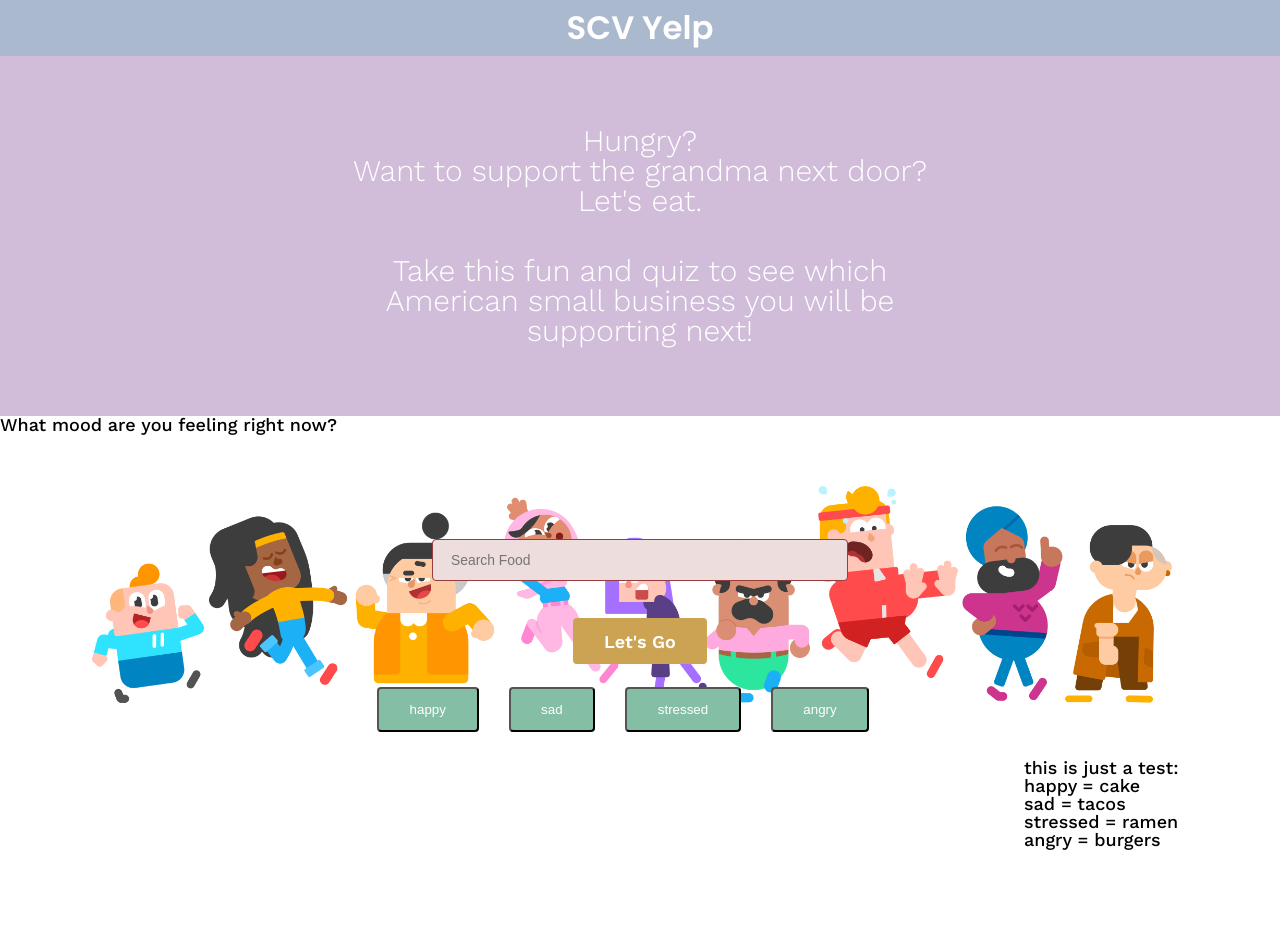
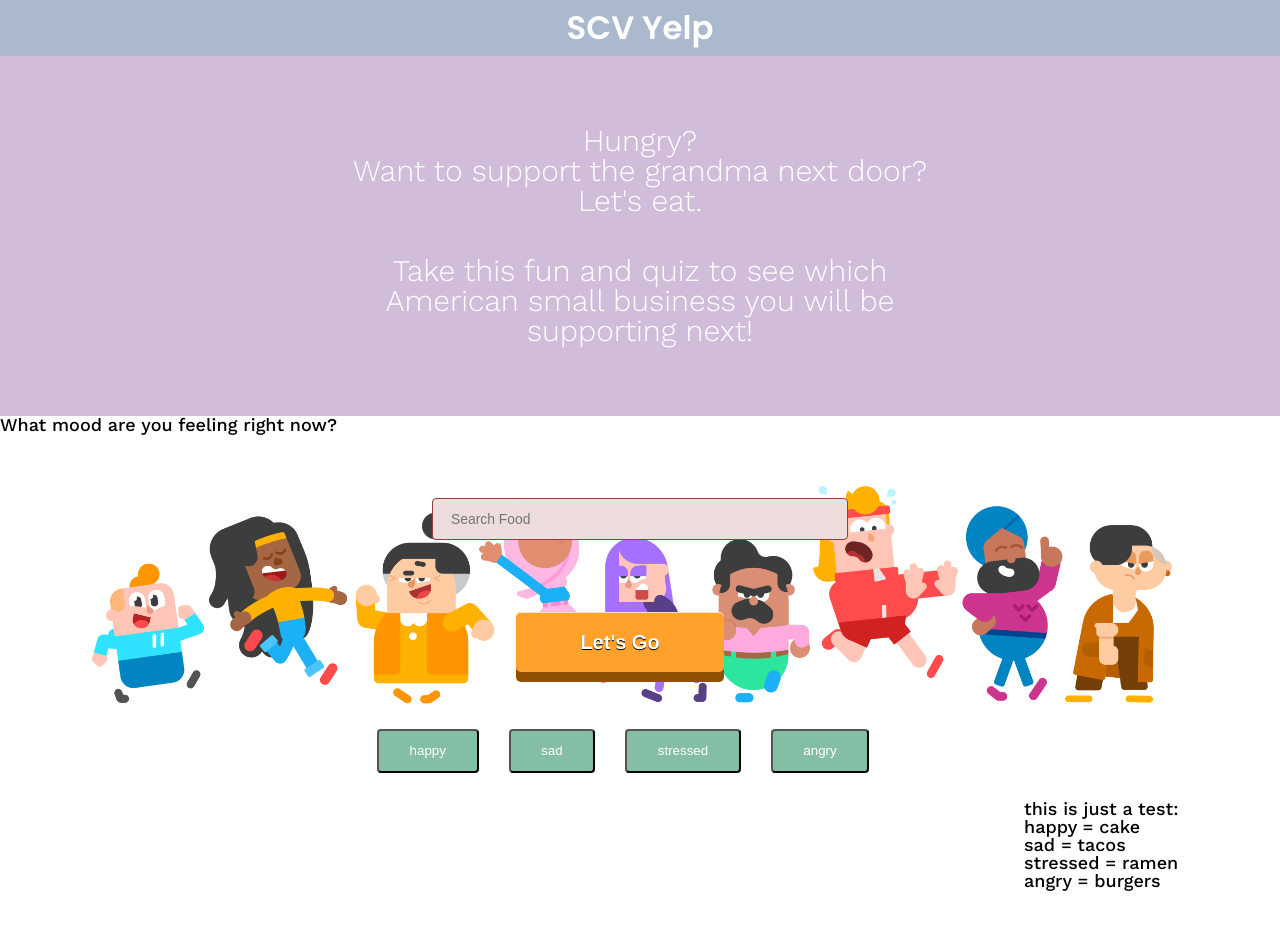
Before and after one commit to alyssacheng15/foodymoody, a React (Create React App) app: page / in a window 1280 px wide. Shown: the top 930 px of the page. Built offline with nearby package versions, Linux system fonts and the light colour scheme.

Commit message:
search button animation

```diff
--- a/src/App.js
+++ b/src/App.js
@@ -24,8 +24,8 @@
       <div className="App">
         <h1>SCV Yelp</h1>
 
-        <div class="quizIntroduction">
-          <div class="quizIntroductionText">
+        <div className="quizIntroduction">
+          <div className="quizIntroductionText">
           <p>
             Hungry?<br></br>
             Want to support the grandma next door?<br></br>
@@ -33,14 +33,14 @@
           </p>
           </div>
 
-          <div class="quizIntroductionText">
+          <div className="quizIntroductionText">
             <p>
               Take this fun and quiz to see which American small business you will be supporting next!
             </p>
           </div>
         </div>
 
-        <div class="moodBoard">
+        <div className="moodBoard">
           <h3>What mood are you feeling right now?</h3>
         </div>
 
--- a/src/components/SearchBar/SearchBar.css
+++ b/src/components/SearchBar/SearchBar.css
@@ -59,11 +59,11 @@
     margin-right: 0;
   }
 
-  .SearchBar-submit {
+  .button1 {
     text-align: center;
   }
 
-  .SearchBar-submit a {
+  .button1 a {
     border-radius: 4px;
     padding: .72rem 1.7rem;
     background-color: #cca353;
@@ -71,11 +71,63 @@
     font-weight: 600;
     transition: background-color .5s;
     text-decoration: none;
+    margin-left: 40%;
   }
 
-  .SearchBar-submit a:hover {
-    cursor: pointer;
-    background-color: #a7874b;
+  .button1 a:hover {
+    background-color: #e2c48d;
+  }
+
+  .button1{
+    position:relative;
+    display:inline-block;
+    margin:20px;
+  }
+
+  .button1 a{
+    color:white;
+    font-family:Helvetica, sans-serif;
+    font-weight:bold;
+    font-size:20px;
+    text-align: center;
+    text-decoration:none;
+    background-color:#FFA12B;
+    display:block;
+    position:relative;
+    padding:20px 40px;
+    width: 10vw;
+
+    -webkit-tap-highlight-color: rgba(0, 0, 0, 0);
+    text-shadow: 0px 1px 0px #000;
+    filter: dropshadow(color=#000, offx=0px, offy=1px);
+
+    -webkit-box-shadow:inset 0 1px 0 #FFE5C4, 0 10px 0 #915100;
+    -moz-box-shadow:inset 0 1px 0 #FFE5C4, 0 10px 0 #915100;
+    box-shadow:inset 0 1px 0 #FFE5C4, 0 10px 0 #915100;
+
+    -webkit-border-radius: 5px;
+    -moz-border-radius: 5px;
+    border-radius: 5px;
+  }
+
+  .button1 a:active{
+    top:10px;
+    background-color:#F78900;
+
+    -webkit-box-shadow:inset 0 1px 0 #FFE5C4, inset 0 -3px 0 #915100;
+    -moz-box-shadow:inset 0 1px 0 #FFE5C4, inset 0 -3pxpx 0 #915100;
+    box-shadow:inset 0 1px 0 #FFE5C4, inset 0 -3px 0 #915100;
+  }
+
+  .button1:after{
+    content:"";
+    height:100%;
+    width:100%;
+    padding:4px;
+    position: absolute;
+    bottom:-15px;
+    left:-4px;
+    z-index:-1;
   }
 
   @media only screen and (max-width: 560px) {
--- a/src/components/SearchBar/SearchBar.js
+++ b/src/components/SearchBar/SearchBar.js
@@ -82,11 +82,11 @@
                 <div className="SearchBar-fields">
                     <input placeholder="Search Food" onChange={this.handleTermChange} />
                 </div>
-                <div className="SearchBar-submit">
+                <div className="button1">
                     <a href="www.#.com" onClick={this.handleSearch}>Let's Go</a>
                 </div>
 
-                <div class="moodButtons">
+                <div className="moodButtons">
                     <button onClick={this.happy}>happy</button>
                     <button onClick={this.sad}>sad</button>
                     <button onClick={this.stressed}>stressed</button>
```
